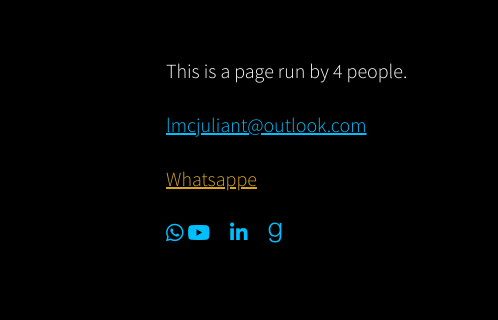
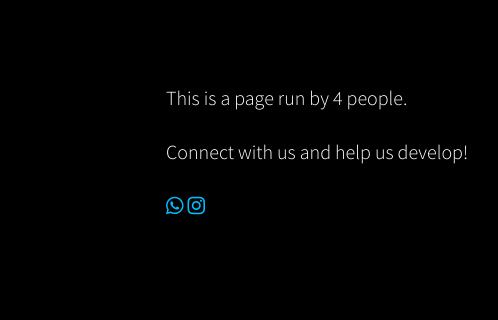
Before and after one commit to langjateam/langja, a plain HTML site: page index.html in a window 1280 px wide. Shown: the part 389-709 px from the top of the page, 534-1032 px from the left. Drawn offline with nearby package versions, Linux system fonts and the light colour scheme.

Commit message:
Update index.html

```diff
--- a/index.html
+++ b/index.html
@@ -106,17 +106,13 @@
                 <p class="my-4">
                     This is a page run by 4 people.
                 </p>
-                <p class="my-4">
-                    <a href="mailto:lmcjuliant@outlook.com" target="_blank">lmcjuliant@outlook.com</a>
-                </p>
-                <p>
-                    <a href="" target="_blank">Whatsappe</a>
+
+                <p class="my-2">
+                    Connect with us and help us develop!
                 </p>
                 <p class="my-4">
-                    <a href="https://chat.whatsapp.com/C8NFkr6imMcLbNK6Asu1Fi"target="_blank"><i class="fa fa-whatsapp"></i><a>
-                    <a href="https://www.youtube.com/channel/UCZPHA5tSaZ0cVYdYlJWjWGg" target="_blank"><i class="fab fa-youtube"></i></a>
-                    <a href="https://www.linkedin.com/in/lahyte/" target="_blank"><i class="fab fa-linkedin-in px-3"></i></a>
-                    <a href="https://www.goodreads.com/user/show/125222833-lahyte" target="_blank"><i class="fab fa-goodreads-g"></i></a>
+                    <a href="https://chat.whatsapp.com/C8NFkr6imMcLbNK6Asu1Fi"target="_blank"><i class="fab fa-whatsapp"></i><a>
+                    <a href="https://www.instagram.com/langjafoundation/"target="_blank"><i class="fab fa-instagram"></i></a>
                 </p>
             </div>
         </div>
```
